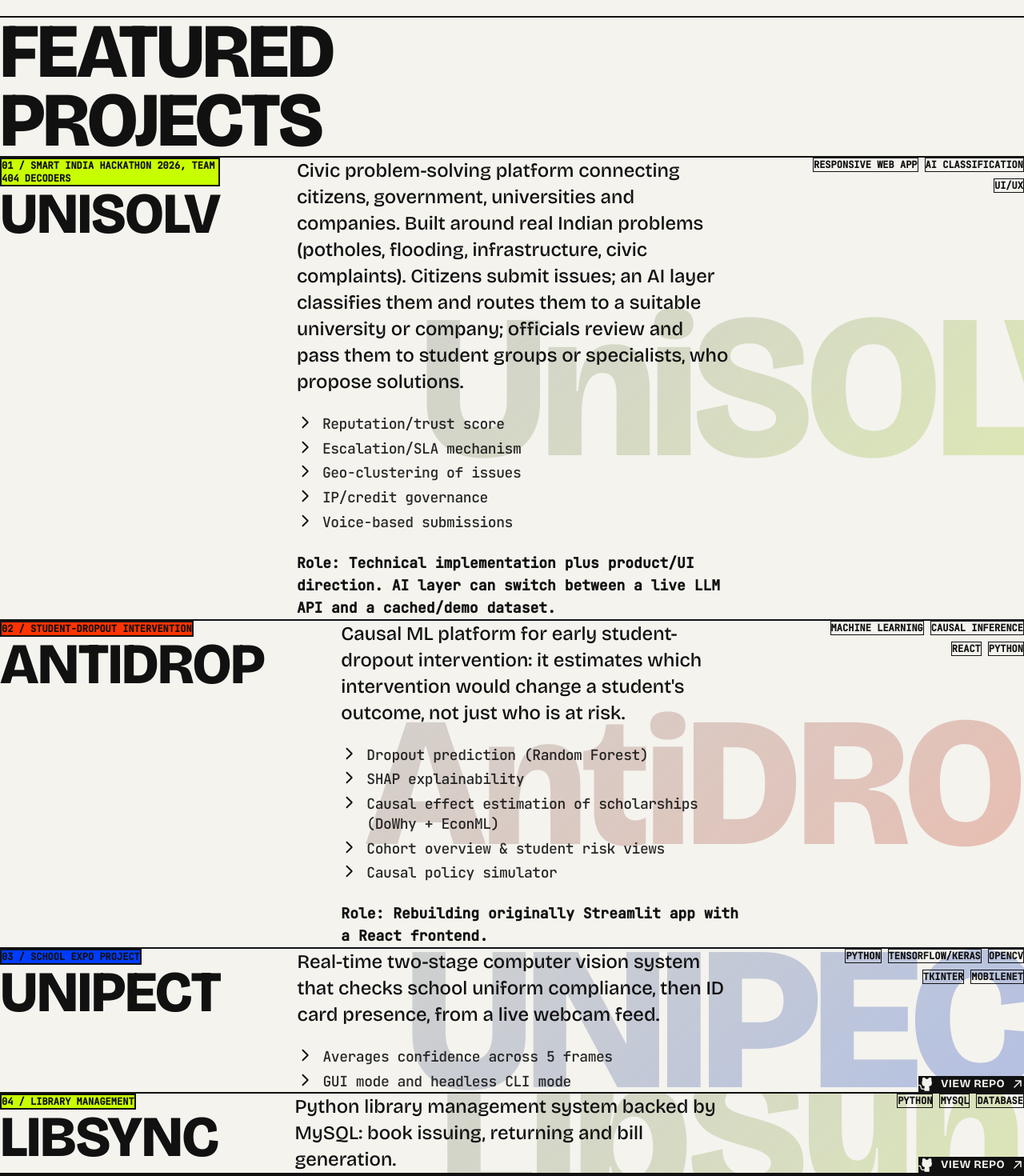
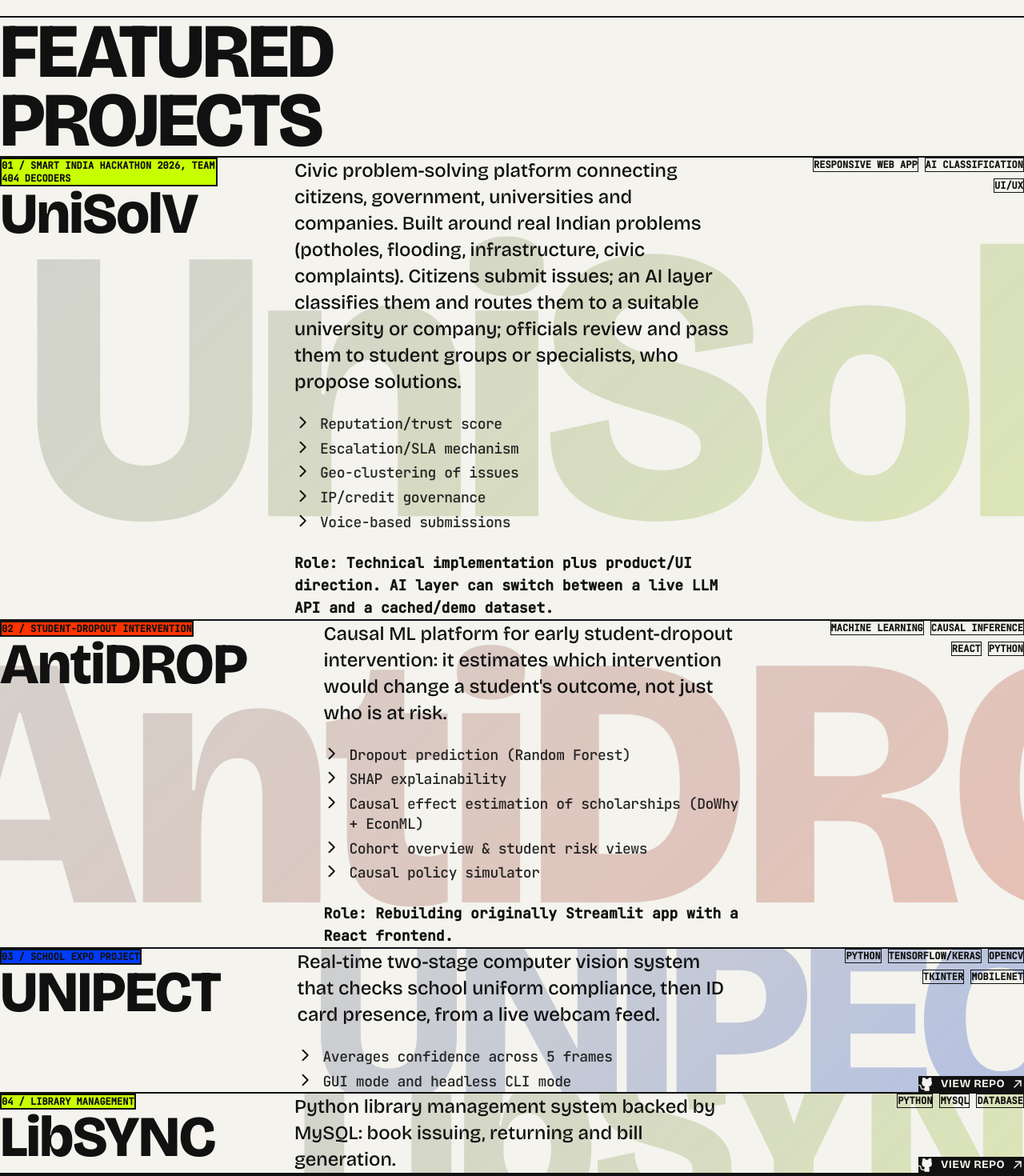
Before and after one commit to Sangeeth-Roshan/portfolio, a React (Vite) app: page / in a window 1280 px wide. Shown: the part 6700-8170 px from the top of the page at 80% size. Built offline with nearby package versions, Linux system fonts and the light colour scheme.

Commit message:
Build V3

```diff
--- a/src/components/Projects.jsx
+++ b/src/components/Projects.jsx
@@ -6,42 +6,42 @@ const getWatermarkStyle = (id, accent) => {
 
   switch(id) {
     case 'antidrop':
-      // AntiDROP: massive horizontal
+      // AntiDROP: extremely massive, displaced right
       layout = {
-        right: "-10%",
+        right: "-35%",
         top: "50%",
         transform: "translateY(-50%)",
-        fontSize: "clamp(10rem, 18vw, 22rem)",
+        fontSize: "clamp(20rem, 35vw, 50rem)",
         letterSpacing: "-0.02em",
       };
       break;
     case 'unipect':
-      // UNIPECT: massive horizontal
+      // UNIPECT: massive horizontal, highly readable
       layout = {
-        right: "-10%",
+        right: "-15%",
         top: "50%",
         transform: "translateY(-50%)",
-        fontSize: "clamp(12rem, 20vw, 26rem)",
+        fontSize: "clamp(14rem, 24vw, 32rem)",
         letterSpacing: "-0.04em",
       };
       break;
     case 'libsync':
-      // LibSync: massive horizontal
+      // LibSync: massive horizontal, highly readable
       layout = {
-        right: "-10%",
+        right: "-15%",
         top: "50%",
         transform: "translateY(-50%)",
-        fontSize: "clamp(12rem, 20vw, 26rem)",
+        fontSize: "clamp(14rem, 24vw, 32rem)",
         letterSpacing: "-0.02em",
       };
       break;
     case 'unisolv':
-      // UniSOLV: massive horizontal
+      // UniSOLV: hyper massive, pulled slightly left
       layout = {
-        right: "-10%",
+        right: "-25%",
         top: "50%",
         transform: "translateY(-50%)",
-        fontSize: "clamp(12rem, 20vw, 26rem)",
+        fontSize: "clamp(22rem, 38vw, 55rem)",
         letterSpacing: "-0.03em",
       };
       break;
@@ -114,7 +114,7 @@ export function Projects() {
                   >
                     {String(i + 1).padStart(2, "0")} / {project.context}
                   </div>
-                  <h3 className="font-display font-extrabold text-5xl md:text-6xl lg:text-7xl tracking-[-0.02em] uppercase leading-[0.95]">
+                  <h3 className="font-display font-extrabold text-5xl md:text-6xl lg:text-7xl tracking-[-0.02em] leading-[0.95]">
                     {project.title}
                   </h3>
                 </div>
--- a/src/config/projects.js
+++ b/src/config/projects.js
@@ -5,7 +5,7 @@
 export const PROJECTS = [
   {
     id: "unisolv",
-    title: "UniSOLV",
+    title: "UniSolV",
     context: "Smart India Hackathon 2026, team 404 Decoders",
     description: "Civic problem-solving platform connecting citizens, government, universities and companies. Built around real Indian problems (potholes, flooding, infrastructure, civic complaints). Citizens submit issues; an AI layer classifies them and routes them to a suitable university or company; officials review and pass them to student groups or specialists, who propose solutions.",
     features: ["Reputation/trust score", "Escalation/SLA mechanism", "Geo-clustering of issues", "IP/credit governance", "Voice-based submissions"],
@@ -38,7 +38,7 @@ export const PROJECTS = [
   },
   {
     id: "libsync",
-    title: "LibSync",
+    title: "LibSYNC",
     context: "Library Management",
     description: "Python library management system backed by MySQL: book issuing, returning and bill generation.",
     features: [],
```
